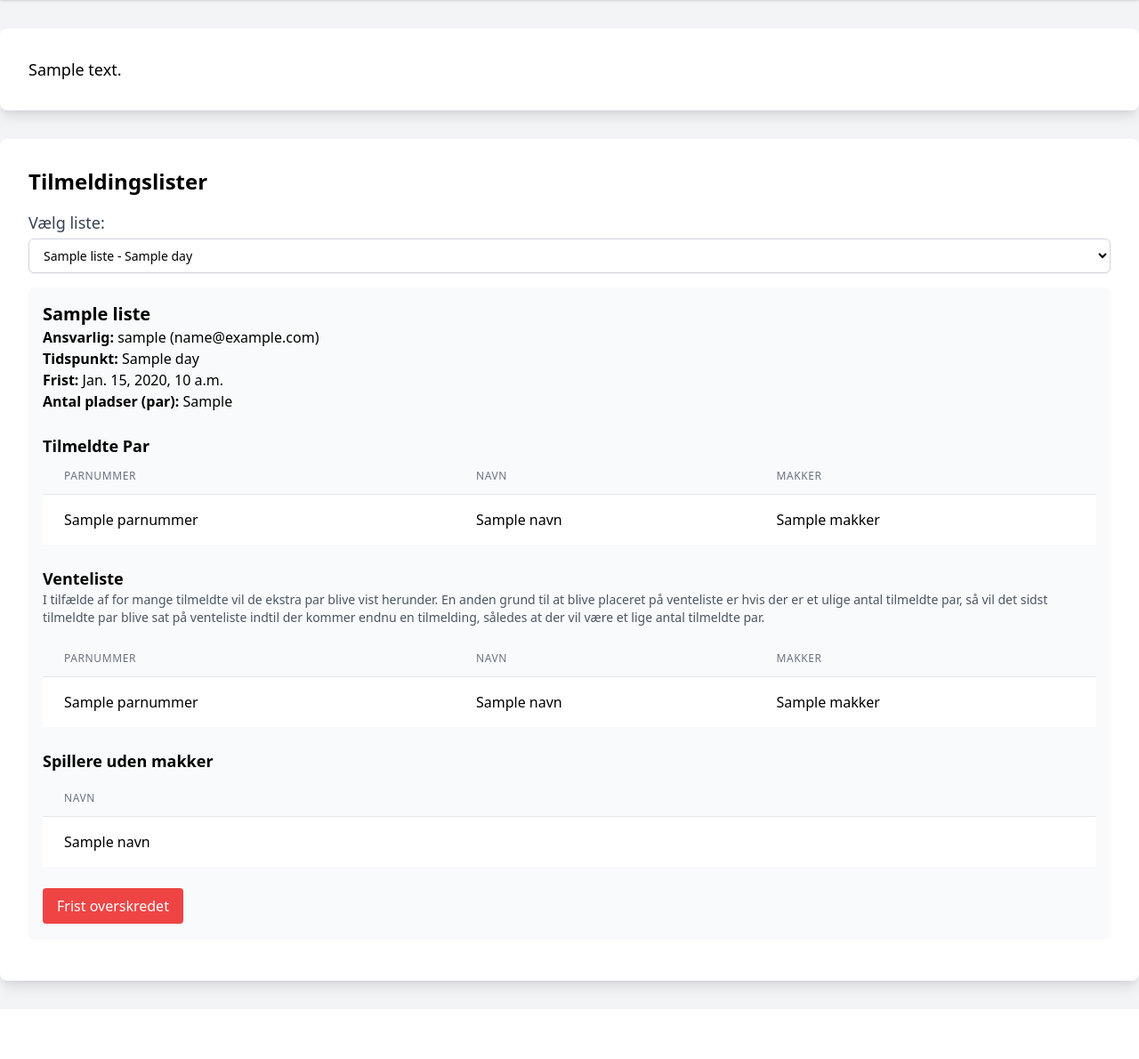
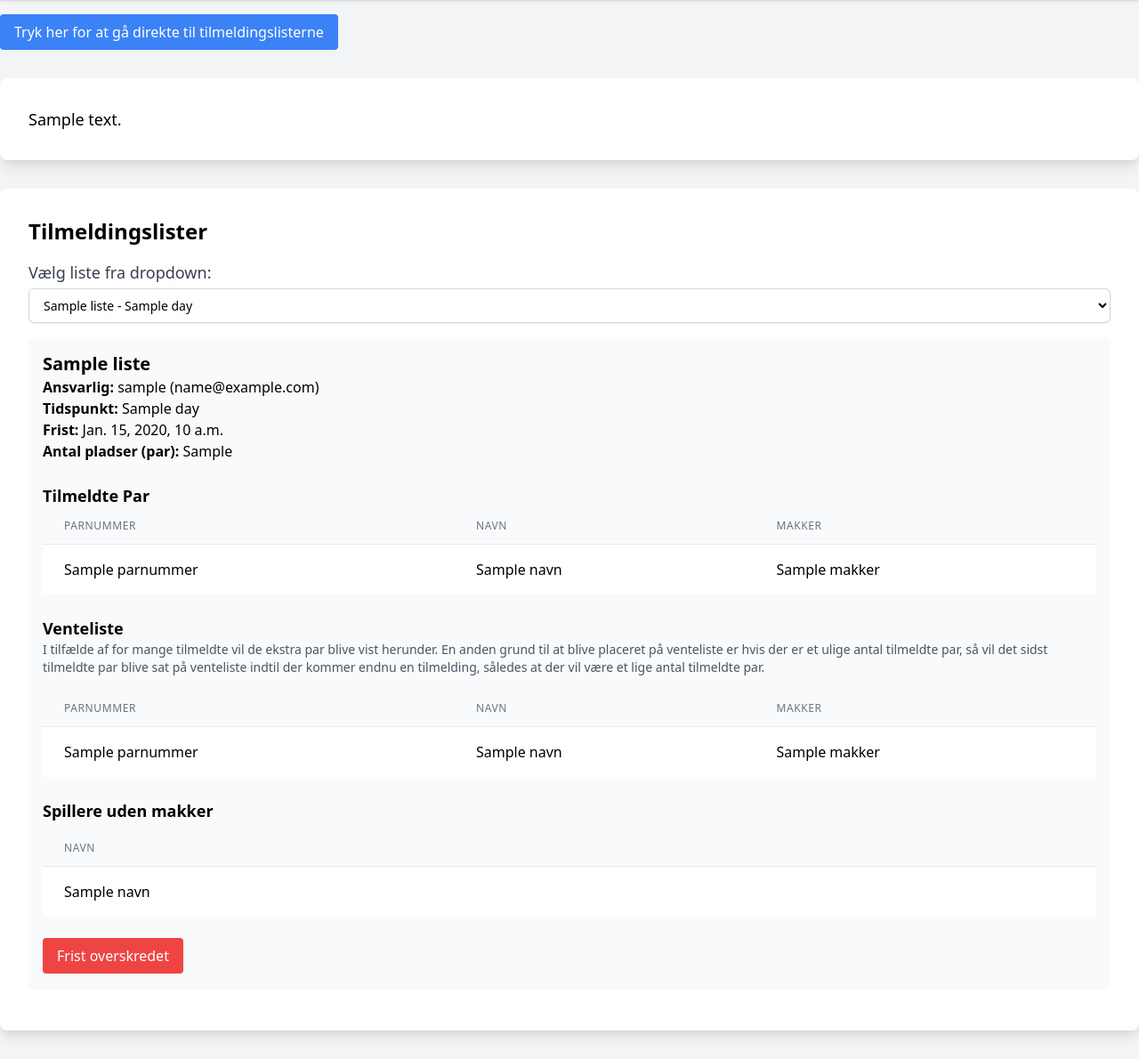
Before and after one commit to philipnickel/Bridgehjemmeside, a Django app: template bridge_club_management/club_management/templates/tilmeldingslister.html in a window 1280 px wide. Shown: the part 44-1234 px from the top of the page at 89% size. Before the commit the page ends 1166 px from the top, so only its background shows below. Run offline with Django 3.2, Linux system fonts and the light colour scheme; the template is opened without the code that fills it: most values are stand-ins (such as "Sample title", 1, 10 or a date in 2020); some libraries are stand-ins or nearby versions.

Commit message:
nav knap for at scrolle

```diff
--- a/bridge_club_management/club_management/templates/tilmeldingslister.html
+++ b/bridge_club_management/club_management/templates/tilmeldingslister.html
@@ -12,8 +12,17 @@
 </head>
 <body class="bg-gray-100">
   {% include 'navbar.html' %}
-  <div class="container mx-auto my-8" x-data="tilmeldingslister">
-    <div class="bg-white shadow-lg rounded-lg p-8 mb-8">
+
+  <!-- Quick Navigation Button -->
+  <div class="container mx-auto my-4">
+    <button onclick="scrollPastJumbotron()" class="bg-blue-500 text-white px-4 py-2 rounded">
+      Tryk her for at gå direkte til tilmeldingslisterne
+    </button>
+  </div>
+
+  <div class="container mx-auto my-8" id="tilmeldingslister-section" x-data="tilmeldingslister">
+    <!-- Jumbotron and other content -->
+    <div class="bg-white shadow-lg rounded-lg p-8 mb-8" id="jumbotron">
       <div class="text-lg ck-content">{{ tilmeldingslister_text|safe }}</div>
     </div>
     <div class="bg-white shadow-lg rounded-lg p-8 mb-8">
@@ -21,7 +30,7 @@
 
       <!-- Dropdown to select lists -->
       <div class="mb-4">
-        <label for="list_id" class="block text-lg font-medium text-gray-700">Vælg liste:</label>
+        <label for="list_id" class="block text-lg font-medium text-gray-700">Vælg liste fra dropdown:</label>
         <select name="list_id" id="list_id" x-model="selectedListId" @change="showSelectedList(); updateUrl()"
           class="mt-1 block w-full py-2 px-3 border border-gray-300 bg-white rounded-md shadow-sm focus:outline-none focus:ring-indigo-500 focus:border-indigo-500 sm:text-sm">
           {% for liste in tilmeldingslister %}
@@ -248,6 +257,17 @@
   </div>
 
   <script>
+    function scrollPastJumbotron() {
+      const jumbotron = document.getElementById('jumbotron');
+      const jumbotronHeight = jumbotron.offsetHeight;
+      const additionalOffset = window.innerHeight * 0.2; // 10% of the viewport height
+
+      window.scrollBy({
+        top: jumbotronHeight + additionalOffset,
+        behavior: 'smooth'
+      });
+    }
+
     document.addEventListener('alpine:init', () => {
       Alpine.data('tilmeldingslister', () => ({
         selectedListId: '{{ selected_list.id }}',
```
Also changed, not shown: bridge_club_management/club_management/templates/afmeldingslister.html (+20 -1 lines), bridge_club_management/club_management/templates/substitutlister.html (+20 -1 lines).
